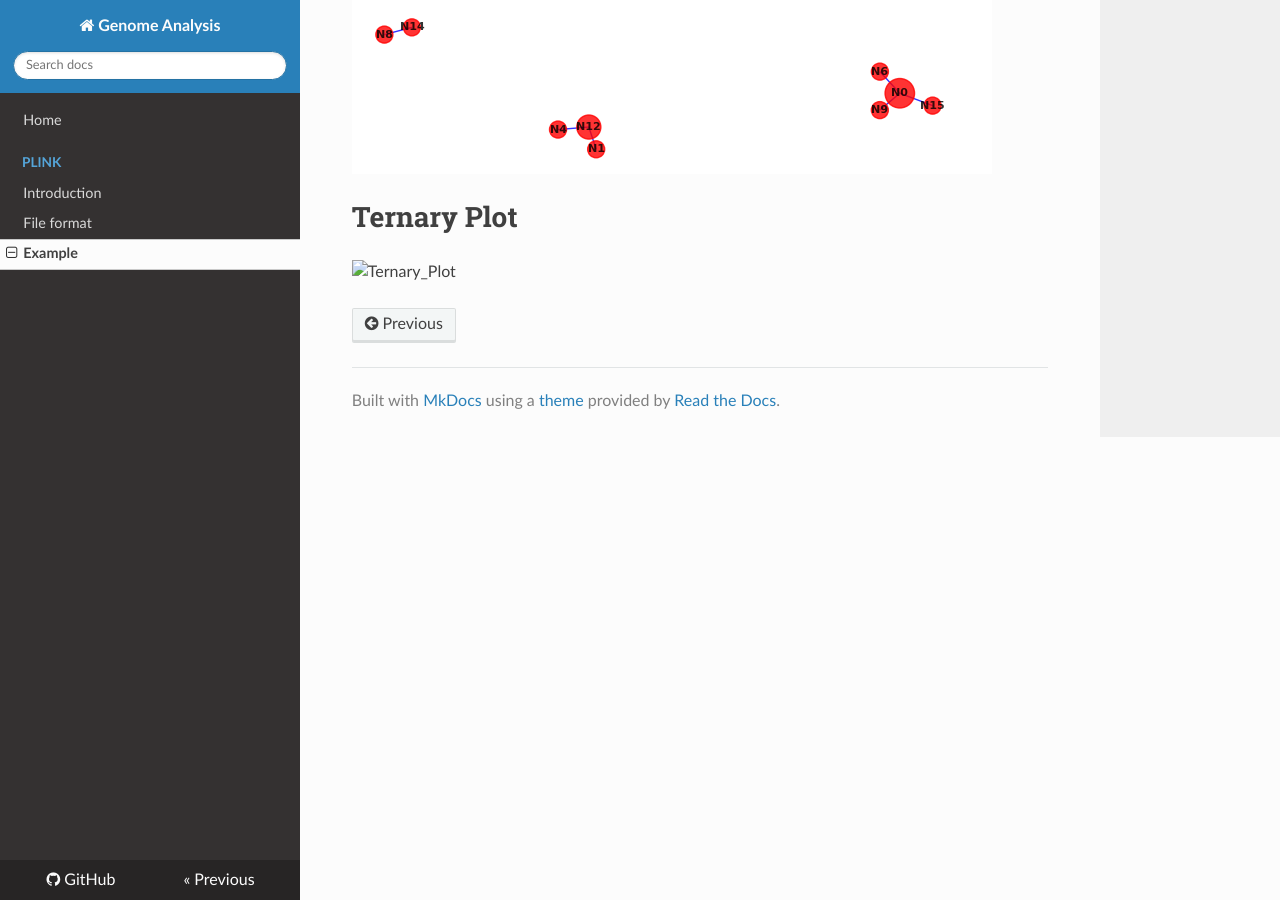
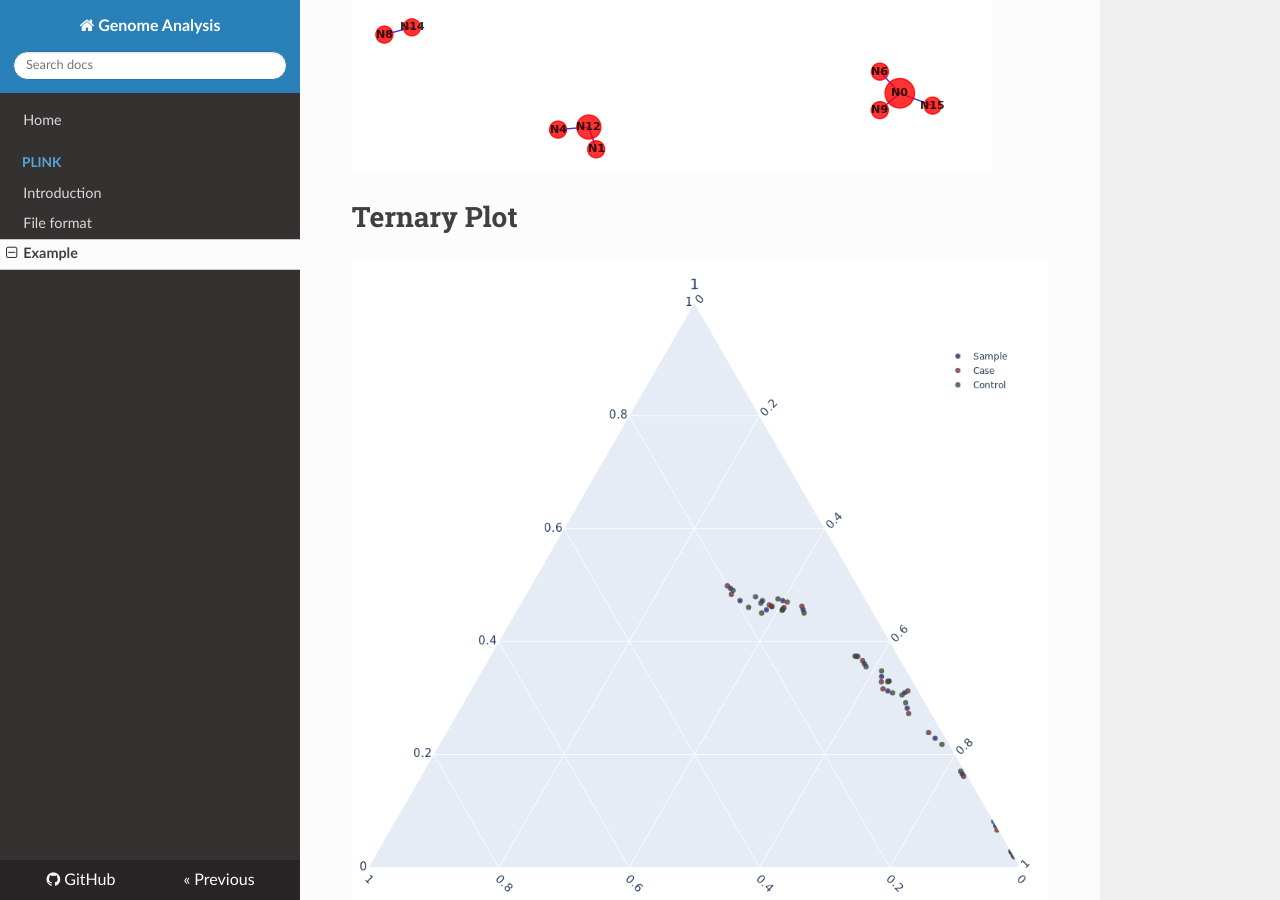
Before and after one commit to WonyoungCho/plink, an MkDocs documentation site: the page built from docs/plink_ex.md, in a window 1280 px wide and 900 px high, scrolled down 2115 px. Built offline with MkDocs 1.6.1, drawn with Linux system fonts in a browser that asks for light colours; nearby versions of some CDN libraries; old or Windows-style settings are respelled for this version of MkDocs.

Commit message:
Update plink_ex.md

```diff
--- a/docs/plink_ex.md
+++ b/docs/plink_ex.md
@@ -109,4 +109,4 @@ $ less plink.epi.cc.summary
 
 # Ternary Plot
 
-![Ternary_Plot](ternary.png)
+![Ternary_Plot](ternary.PNG)
```
